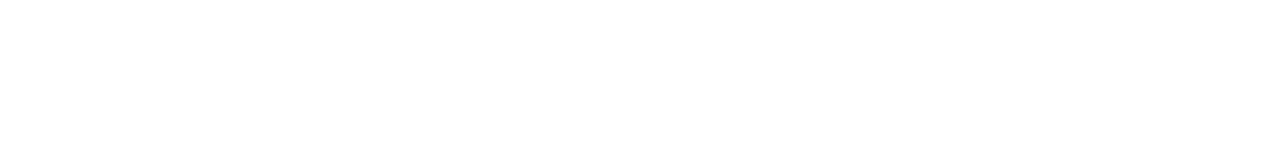
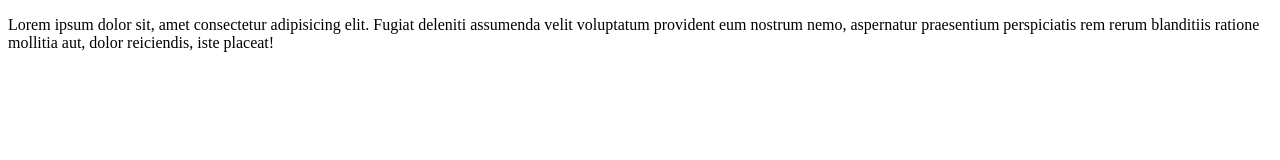
Before and after one commit to suhaan-24/Batch_C, a plain HTML site: page index.html in a window 1280 px wide. Drawn offline with Linux system fonts and the light colour scheme.

Commit message:
added lorem

```diff
--- a/index.html
+++ b/index.html
@@ -6,6 +6,6 @@
     <title>Document</title>
 </head>
 <body>
-
+    <p>Lorem ipsum dolor sit, amet consectetur adipisicing elit. Fugiat deleniti assumenda velit voluptatum provident eum nostrum nemo, aspernatur praesentium perspiciatis rem rerum blanditiis ratione mollitia aut, dolor reiciendis, iste placeat!</p>
 </body>
 </html>
```
